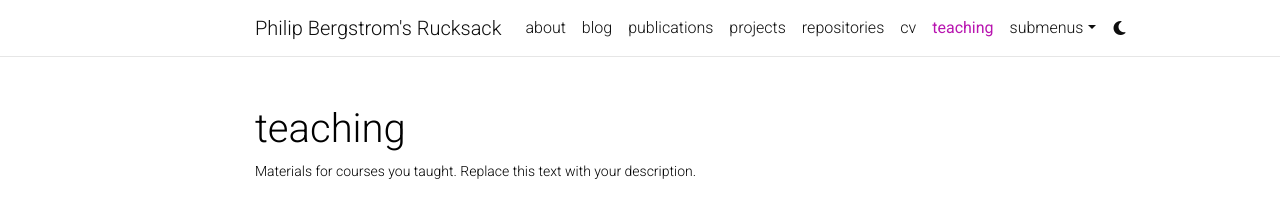
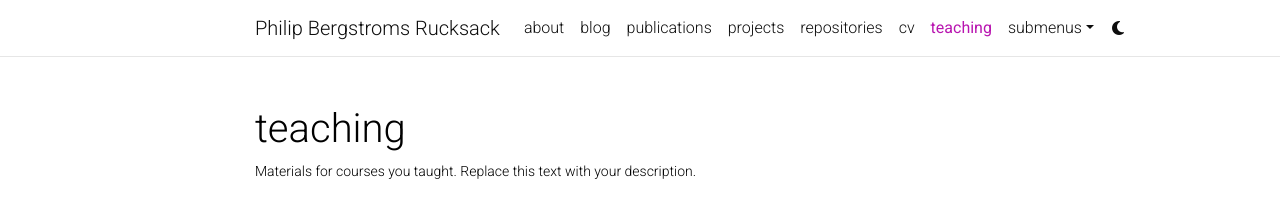
Before and after one commit to phber/phber.github.io, a Jekyll site: the page built from _pages/teaching.md, in a window 1280 px wide. Shown: the top 210 px of the page. Built offline with Jekyll 4.4.1, drawn with Linux system fonts in a browser that asks for light colours; comment, search, counter and statistics services are not loaded; a style sheet for code colours, icons or effects is not loaded.

Commit message:
Update _config.yml

```diff
--- a/_config.yml
+++ b/_config.yml
@@ -2,7 +2,7 @@
 # Site settings
 # -----------------------------------------------------------------------------
 
-title: Philip Bergstrom's Rucksack
+title: Philip Bergstroms Rucksack
  # the website title (if blank, full name will be used instead)
 first_name: Philip
 middle_name:
```
